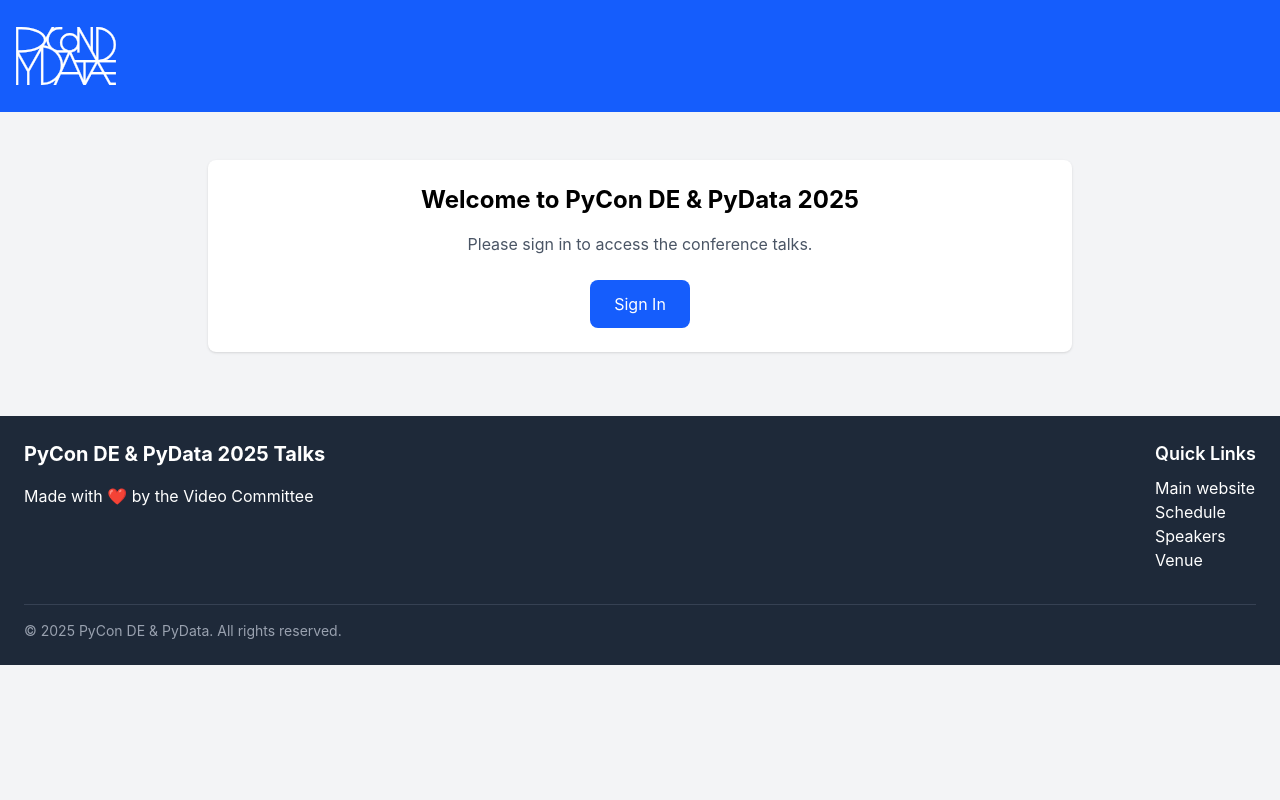
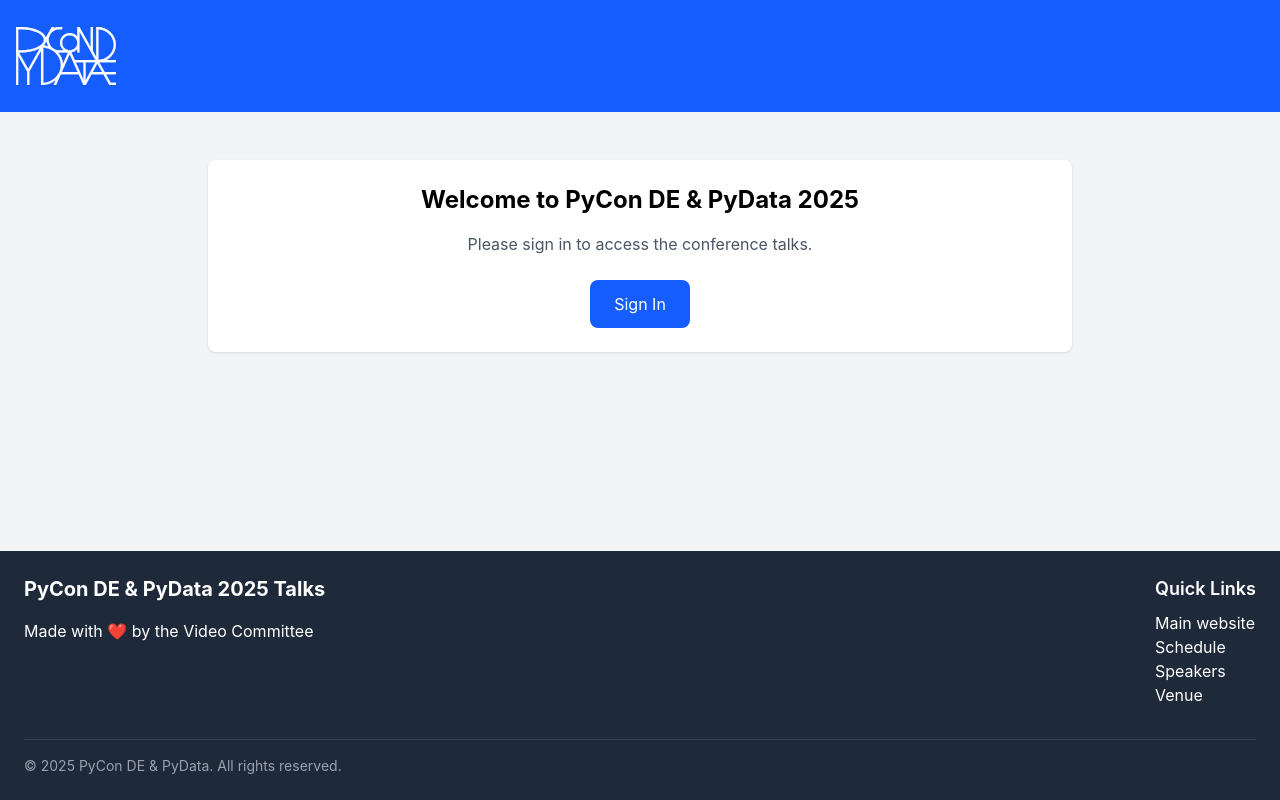
Before and after one commit to PioneersHub/pyconde-talks, a Django app: page / in a window 1280 px wide. Run offline with Django 5.2, Linux system fonts and the light colour scheme; style sheets or scripts are compiled from the project's sources.

Commit message:
templates: base: Put footer at the bottom of the page
Signed-off-by: Michal Šoltis <msoltis@redhat.com>

```diff
--- a/templates/base.html
+++ b/templates/base.html
@@ -18,6 +18,17 @@
       {% endblock title %}
     </title>
     <script src="{% static 'js/htmx.min.js' %}" defer></script>
+    <style>
+      html, body {
+        height: 100%;
+        margin: 0;
+        display: flex;
+        flex-direction: column;
+      }
+      main {
+        flex-grow: 1;
+      }
+    </style>
   </head>
   <body class="bg-gray-100">
     <nav class="bg-blue-600 text-white p-4">
```
